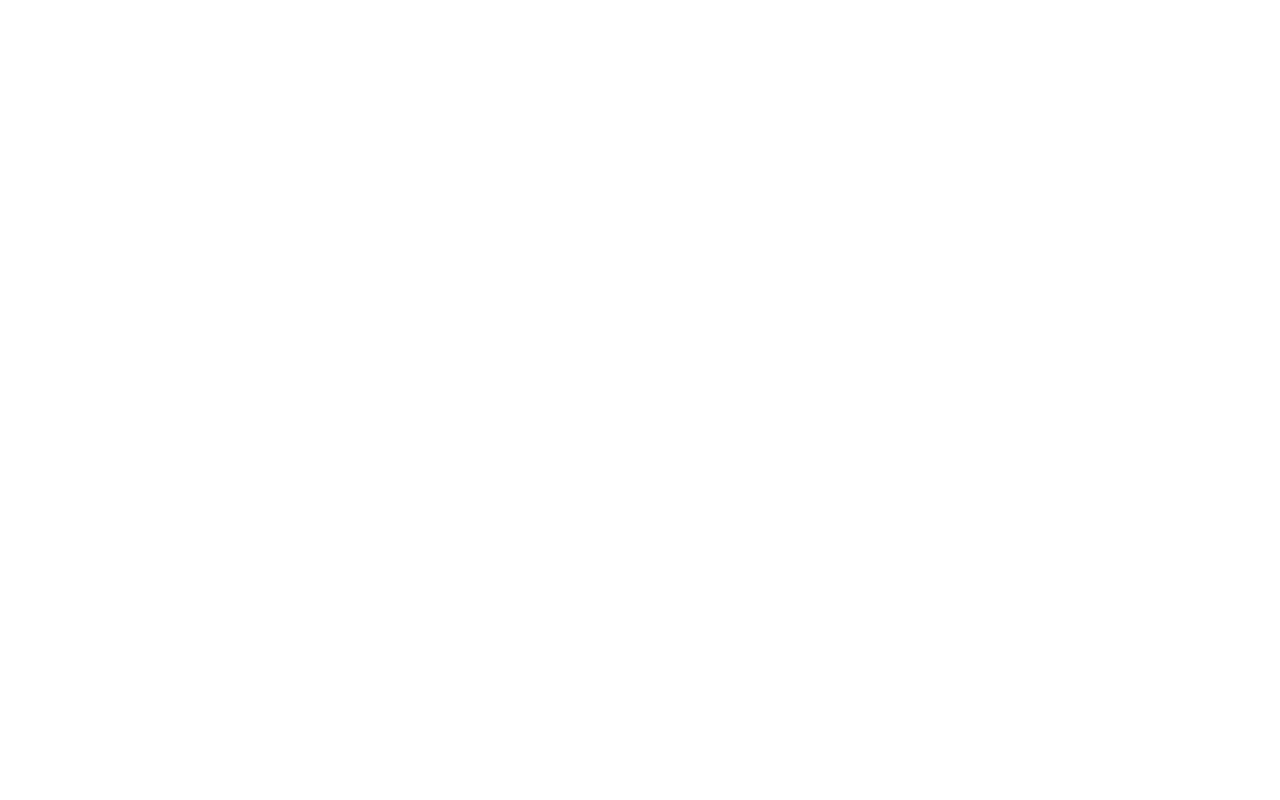
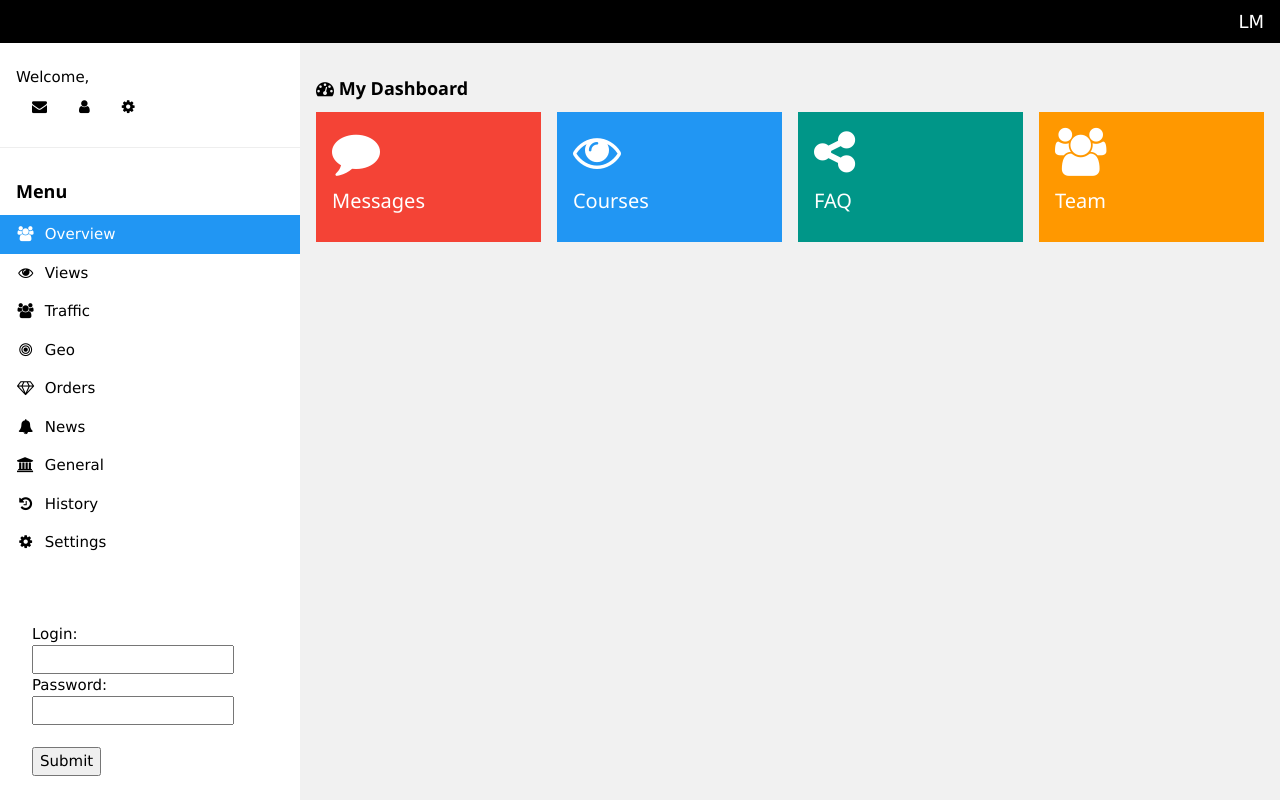
Before and after one commit to ThomasJack321/LM, a plain HTML site: page index.html in a window 1280 px wide. Drawn offline with nearby package versions, Linux system fonts and the light colour scheme.

Commit message:
pierwsze kroki, dodano formularz logowania, zalążki strony startowej

```diff
--- a/index.html
+++ b/index.html
@@ -1,15 +1,136 @@
 <!DOCTYPE html>
 <html>
+
+<title>
+LM
+</title>
 
 <head>
 	<meta charset="UTF-8">
 	<link rel="stylesheet" type="text/css" href="style/style.css">
+	<link rel="stylesheet" href="https://www.w3schools.com/w3css/4/w3.css">
+	<link rel="stylesheet" href="https://fonts.googleapis.com/css?family=Raleway">
+	<link rel="stylesheet" href="https://cdnjs.cloudflare.com/ajax/libs/font-awesome/4.7.0/css/font-awesome.min.css">
+	<meta name="viewport" content="width=device-width, initial-scale=1">
 </head>
 
 <body>
 
+<body class="w3-light-grey">
+
+<div class="w3-bar w3-top w3-black w3-large" style="z-index:4">
+  <button class="w3-bar-item w3-button w3-hide-large w3-hover-none w3-hover-text-light-grey" onclick="open_menu();"><i class="fa fa-bars"></i>  Menu</button>
+  <span class="w3-bar-item w3-right">LM</span>
+</div>
+
+
+<nav class="w3-sidebar w3-collapse w3-white w3-animate-left" style="z-index:3;width:300px;" id="mySidebar"><br>
+  <div class="w3-container w3-row">
+    <div class="w3-col s8 w3-bar">
+      <span>Welcome, <!-- nazwa uzytkownika --></span><br>
+      <a href="#" class="w3-bar-item w3-button"><i class="fa fa-envelope"></i></a>
+      <a href="#" class="w3-bar-item w3-button"><i class="fa fa-user"></i></a>
+      <a href="#" class="w3-bar-item w3-button"><i class="fa fa-cog"></i></a>
+    </div>
+  </div>
+  <hr>
+  <div class="w3-container">
+    <h5><b>Menu</b></h5>
+  </div>
+  <div class="w3-bar-block">
+    <a href="#" class="w3-bar-item w3-button w3-padding-16 w3-hide-large w3-dark-grey w3-hover-black" onclick="close_it()" title="close menu"><i class="fa fa-remove fa-fw"></i>  Close Menu</a>
+    <a href="#" class="w3-bar-item w3-button w3-padding w3-blue"><i class="fa fa-users fa-fw"></i>  Overview</a>
+    <a href="#" class="w3-bar-item w3-button w3-padding"><i class="fa fa-eye fa-fw"></i>  Views</a>
+    <a href="#" class="w3-bar-item w3-button w3-padding"><i class="fa fa-users fa-fw"></i>  Traffic</a>
+    <a href="#" class="w3-bar-item w3-button w3-padding"><i class="fa fa-bullseye fa-fw"></i>  Geo</a>
+    <a href="#" class="w3-bar-item w3-button w3-padding"><i class="fa fa-diamond fa-fw"></i>  Orders</a>
+    <a href="#" class="w3-bar-item w3-button w3-padding"><i class="fa fa-bell fa-fw"></i>  News</a>
+    <a href="#" class="w3-bar-item w3-button w3-padding"><i class="fa fa-bank fa-fw"></i>  General</a>
+    <a href="#" class="w3-bar-item w3-button w3-padding"><i class="fa fa-history fa-fw"></i>  History</a>
+    <a href="#" class="w3-bar-item w3-button w3-padding"><i class="fa fa-cog fa-fw"></i>  Settings</a><br><br>
+
+	<form id="logForm" class="w3-container w3-margin">
+		Login:<br>
+		<input type="text" name="login">
+		<br>
+		Password:<br>
+		<input type="text" name="password" >
+		<br><br>
+		<input type="submit" value="Submit" onClick="login()">
+	</form>
+  </div>
+</nav>
+
+<div class="w3-overlay w3-hide-large w3-animate-opacity" onclick="close_it()" style="cursor:pointer" title="close side menu" id="myOverlay"></div>
+
+<div class="w3-main" style="margin-left:300px;margin-top:43px;">
+
+
+  <header class="w3-container" style="padding-top:22px">
+    <h5><b><i class="fa fa-dashboard"></i> My Dashboard</b></h5>
+  </header>
+
+  <div class="w3-row-padding w3-margin-bottom">
+    <div class="w3-quarter">
+      <div class="w3-container w3-red w3-padding-16">
+        <div class="w3-left"><i class="fa fa-comment w3-xxxlarge"></i></div>
+        <div class="w3-right">
+        </div>
+        <div class="w3-clear"></div>
+        <h4>Messages</h4>
+      </div>
+    </div>
+    <div class="w3-quarter">
+      <div class="w3-container w3-blue w3-padding-16">
+        <div class="w3-left"><i class="fa fa-eye w3-xxxlarge"></i></div>
+        <div class="w3-clear"></div>
+        <h4>Courses</h4>
+      </div>
+    </div>
+    <div class="w3-quarter">
+      <div class="w3-container w3-teal w3-padding-16">
+        <div class="w3-left"><i class="fa fa-share-alt w3-xxxlarge"></i></div>
+        <div class="w3-clear"></div>
+        <h4>FAQ</h4>
+      </div>
+    </div>
+    <div class="w3-quarter">
+      <div class="w3-container w3-orange w3-text-white w3-padding-16">
+        <div class="w3-left"><i class="fa fa-users w3-xxxlarge"></i></div>
+        <div class="w3-clear"></div>
+        <h4>Team</h4>
+      </div>
+    </div>
+  </div>
+
+
+
+ </div>
+
 <script src="js/script.js">
 
+var mySidebar = document.getElementById("mySidebar");
+
+var overlayBg = document.getElementById("myOverlay");
+
+function open_menu() {
+    if (mySidebar.style.display === 'block') {
+        mySidebar.style.display = 'none';
+        overlayBg.style.display = "none";
+    } else {
+        mySidebar.style.display = 'block';
+        overlayBg.style.display = "block";
+    }
+}
+
+function close_it() {
+    mySidebar.style.display = "none";
+    overlayBg.style.display = "none";
+}
+
+function login() {
+
+}
 
 </script>
 
```
